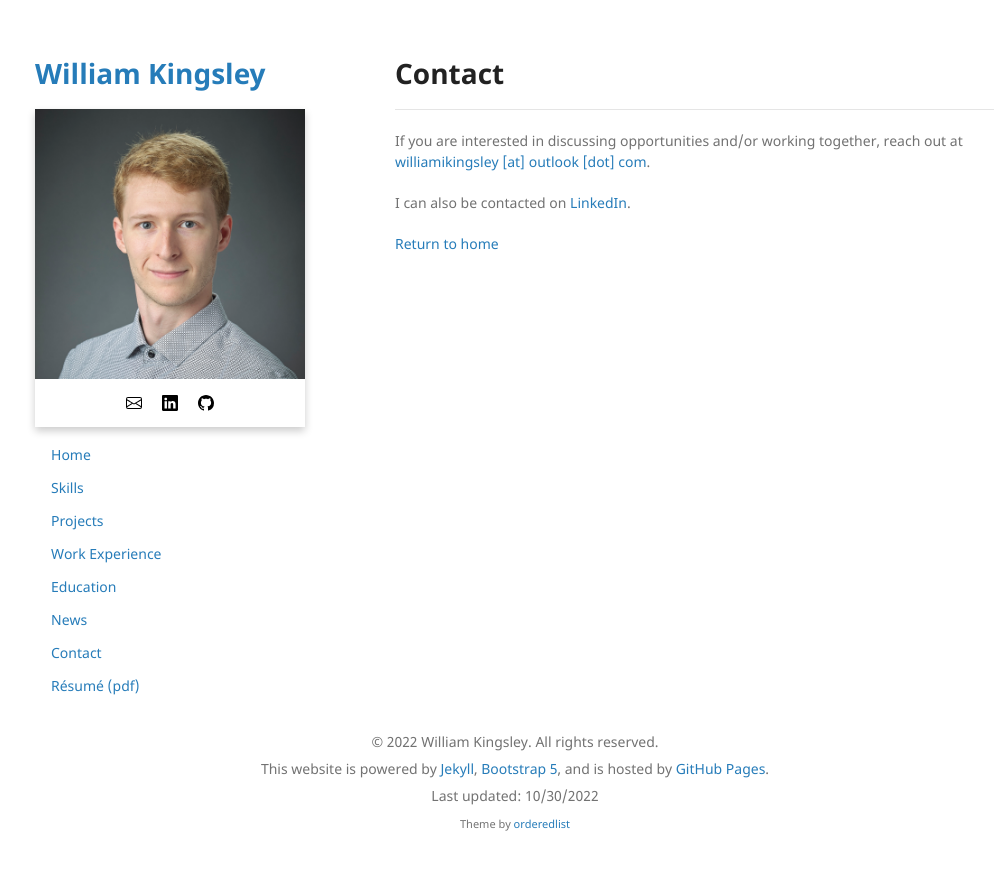
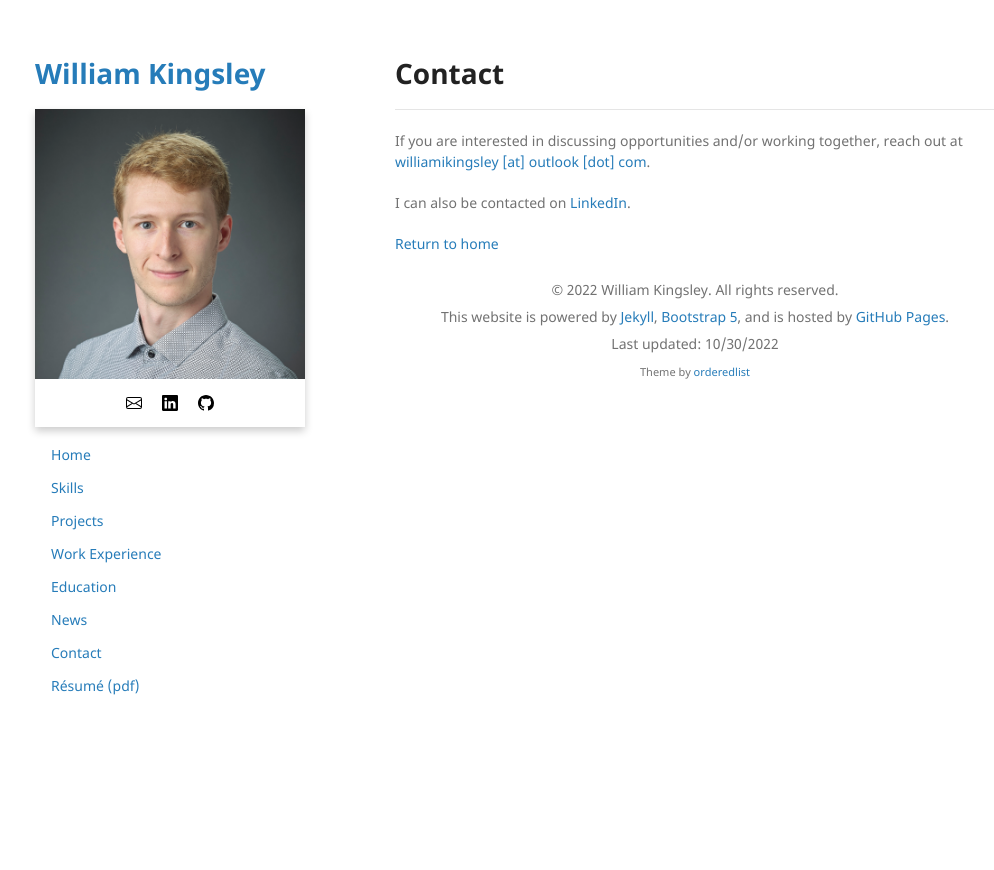
Before and after one commit to data-programmer/data-programmer.github.io, a Jekyll site: the page built from contact.md, in a window 1280 px wide. Shown: the top 870 px of the page, without its empty margins (125-1119 px from the left). Built offline with Jekyll 4.4.1, drawn with Linux system fonts in a browser that asks for light colours; our own code applies the rules of GitHub Pages for plain Markdown files.

Commit message:
Trying footer in section

```diff
--- a/_layouts/default.html
+++ b/_layouts/default.html
@@ -15,11 +15,11 @@
       </header>
       <section>
 
-      {{ content }}
+        {{ content }}
+
+        {% include footer.html %}
 
       </section>
-
-      {% include footer.html %}
 
     </div>
     <script src="/assets/js/scale.fix.js"></script>
--- a/_sass/jekyll-theme-minimal.scss
+++ b/_sass/jekyll-theme-minimal.scss
@@ -193,7 +193,7 @@ kbd {
 header {
   width:270px;
   float:left;
-  position:relative;
+  position:fixed;
   -webkit-font-smoothing:subpixel-antialiased;
 }
 
@@ -278,7 +278,7 @@ footer {
   width:100%;
   clear:both;
   text-align:center;
-  padding-top:25px;
+  margin-top: 25px;
   -webkit-font-smoothing:subpixel-antialiased;
 }
 
```
